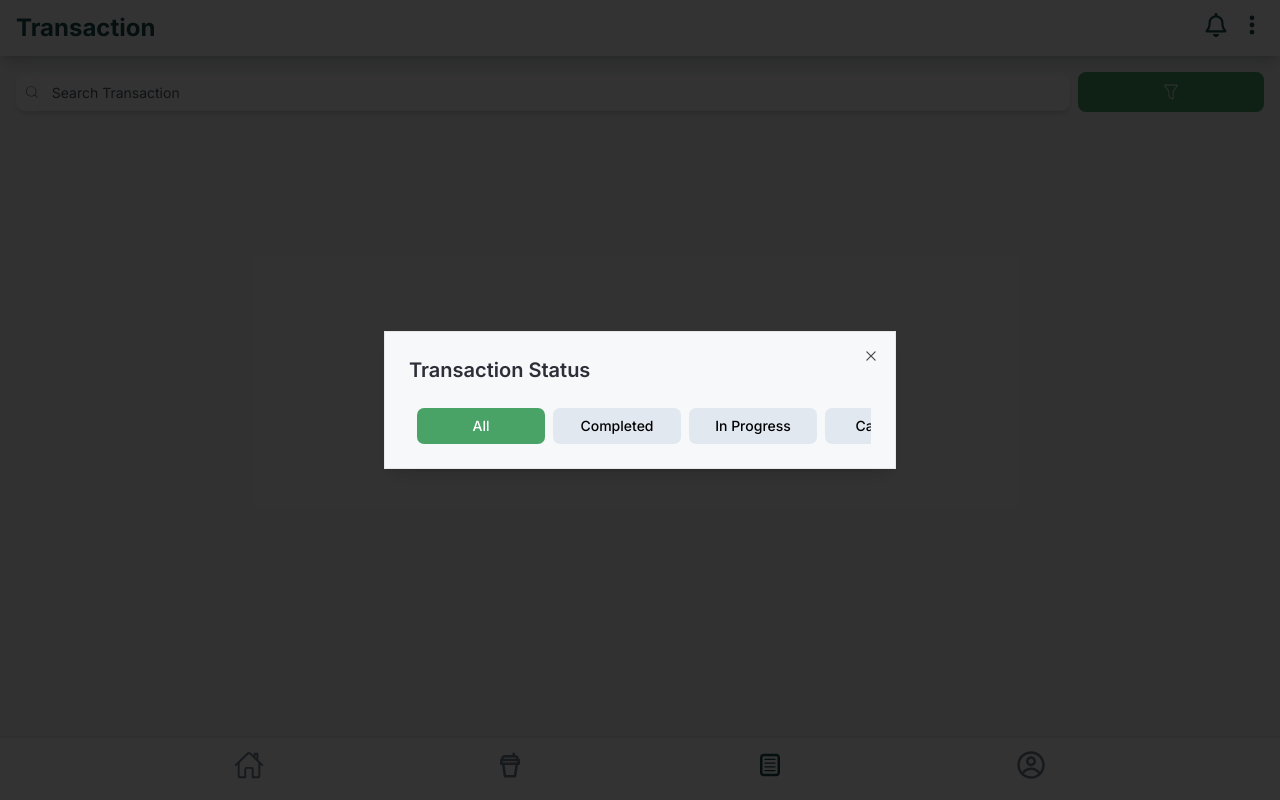
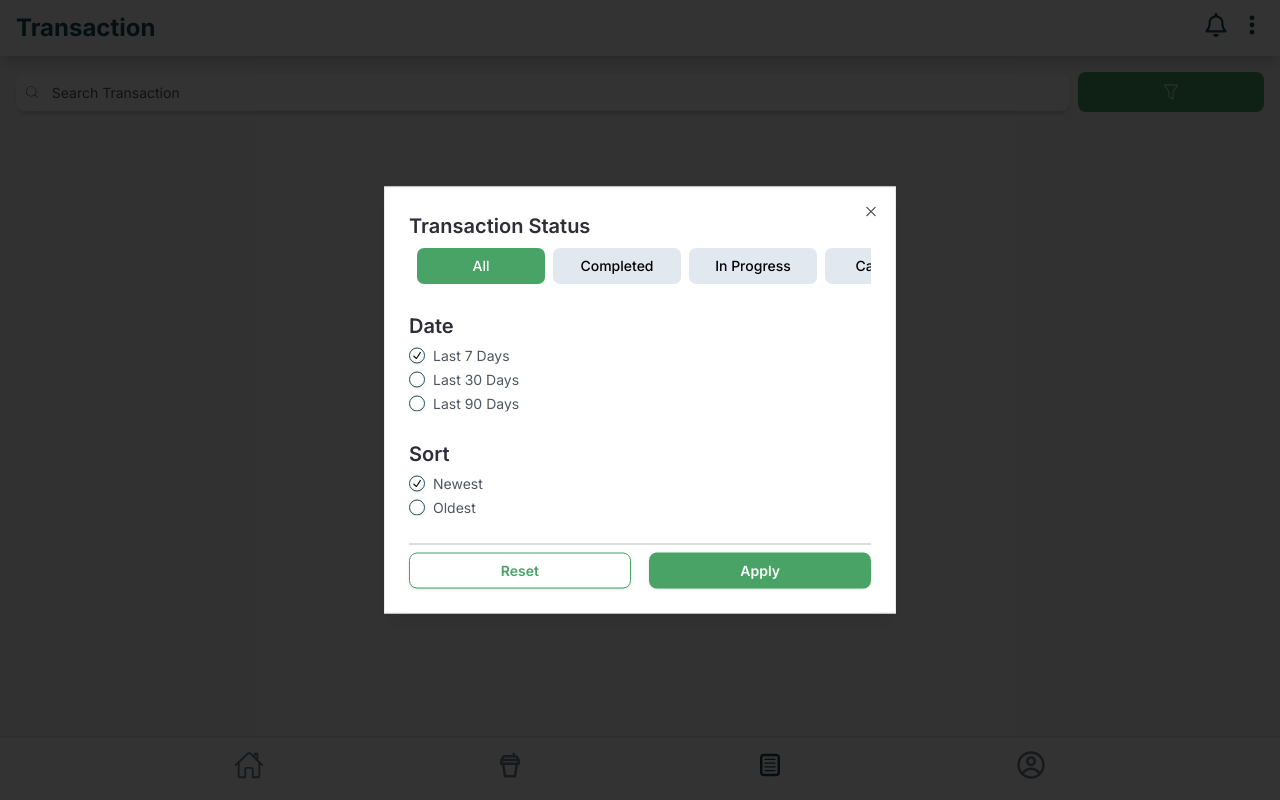
Before and after one commit to Glenn-Rhee/starbucks-app, a Next.js app: page /transaction in a window 1280 px wide. Both pictures are taken after a click on the button 1171 px from the left and 92 px from the top of the page. Built offline with nearby package versions, Linux system fonts and the light colour scheme.

Commit message:
finished search and filtering transaction

```diff
--- a/package.json
+++ b/package.json
@@ -12,6 +12,8 @@
     "@radix-ui/react-dialog": "^1.1.1",
     "@radix-ui/react-dropdown-menu": "^2.1.1",
     "@radix-ui/react-icons": "^1.3.0",
+    "@radix-ui/react-label": "^2.1.0",
+    "@radix-ui/react-radio-group": "^1.2.0",
     "@radix-ui/react-slot": "^1.1.0",
     "class-variance-authority": "^0.7.0",
     "clsx": "^2.1.1",
--- /dev/null
+++ b/src/components/ui/label.tsx
@@ -0,0 +1,26 @@
+"use client"
+
+import * as React from "react"
+import * as LabelPrimitive from "@radix-ui/react-label"
+import { cva, type VariantProps } from "class-variance-authority"
+
+import { cn } from "@/lib/utils"
+
+const labelVariants = cva(
+  "text-sm font-medium leading-none peer-disabled:cursor-not-allowed peer-disabled:opacity-70"
+)
+
+const Label = React.forwardRef<
+  React.ElementRef<typeof LabelPrimitive.Root>,
+  React.ComponentPropsWithoutRef<typeof LabelPrimitive.Root> &
+    VariantProps<typeof labelVariants>
+>(({ className, ...props }, ref) => (
+  <LabelPrimitive.Root
+    ref={ref}
+    className={cn(labelVariants(), className)}
+    {...props}
+  />
+))
+Label.displayName = LabelPrimitive.Root.displayName
+
+export { Label }
--- /dev/null
+++ b/src/components/ui/radio-group.tsx
@@ -0,0 +1,44 @@
+"use client"
+
+import * as React from "react"
+import { CheckIcon } from "@radix-ui/react-icons"
+import * as RadioGroupPrimitive from "@radix-ui/react-radio-group"
+
+import { cn } from "@/lib/utils"
+
+const RadioGroup = React.forwardRef<
+  React.ElementRef<typeof RadioGroupPrimitive.Root>,
+  React.ComponentPropsWithoutRef<typeof RadioGroupPrimitive.Root>
+>(({ className, ...props }, ref) => {
+  return (
+    <RadioGroupPrimitive.Root
+      className={cn("grid gap-2", className)}
+      {...props}
+      ref={ref}
+    />
+  )
+})
+RadioGroup.displayName = RadioGroupPrimitive.Root.displayName
+
+const RadioGroupItem = React.forwardRef<
+  React.ElementRef<typeof RadioGroupPrimitive.Item>,
+  React.ComponentPropsWithoutRef<typeof RadioGroupPrimitive.Item>
+>(({ className, ...props }, ref) => {
+  return (
+    <RadioGroupPrimitive.Item
+      ref={ref}
+      className={cn(
+        "aspect-square h-4 w-4 rounded-full border border-primary text-primary shadow focus:outline-none focus-visible:ring-1 focus-visible:ring-ring disabled:cursor-not-allowed disabled:opacity-50",
+        className
+      )}
+      {...props}
+    >
+      <RadioGroupPrimitive.Indicator className="flex items-center justify-center">
+        <CheckIcon className="h-3.5 w-3.5 fill-primary" />
+      </RadioGroupPrimitive.Indicator>
+    </RadioGroupPrimitive.Item>
+  )
+})
+RadioGroupItem.displayName = RadioGroupPrimitive.Item.displayName
+
+export { RadioGroup, RadioGroupItem }
--- /dev/null
+++ b/src/components/views/transaction/FilterItem.tsx
@@ -0,0 +1,21 @@
+import { cn } from "@/lib/utils";
+
+interface FilterItemProps {
+  children: React.ReactNode;
+  title: string;
+  className?: string;
+}
+export default function FilterItem(props: FilterItemProps) {
+  const { children, title, className } = props;
+  return (
+    <div
+      className={cn(
+        "flex flex-col justify-center mb-3 overflow-auto",
+        className
+      )}
+    >
+      <h3 className="text-dark font-semibold text-xl">{title}</h3>
+      {children}
+    </div>
+  );
+}
--- /dev/null
+++ b/src/components/views/transaction/RadioItem.tsx
@@ -0,0 +1,18 @@
+import { Label } from "@/components/ui/label";
+import { RadioGroupItem } from "@/components/ui/radio-group";
+
+interface RadioItemProps {
+  value: string;
+  id: string;
+}
+export default function RadioItem(props: RadioItemProps) {
+  const { value, id } = props;
+  return (
+    <div className="flex items-center space-x-2">
+      <RadioGroupItem value={value} id={id} className="border-darkGreen" />
+      <Label htmlFor={id} className="text-darkGrey font-normal">
+        {value}
+      </Label>
+    </div>
+  );
+}
--- a/src/components/views/transaction/Search.tsx
+++ b/src/components/views/transaction/Search.tsx
@@ -5,11 +5,15 @@ import { CiSearch } from "react-icons/ci";
 import {
   Dialog,
   DialogContent,
-  DialogHeader,
   DialogTrigger,
 } from "@/components/ui/dialog";
 import { useState } from "react";
 import Option from "@/components/Option";
+import FilterItem from "./FilterItem";
+import { RadioGroup } from "@/components/ui/radio-group";
+import RadioItem from "./RadioItem";
+import ButtonBuy from "@/components/ButtonBuy";
+
 export default function Search() {
   const [open, setOpen] = useState<boolean>(false);
   const optionTransaction = ["All", "Completed", "In Progress", "Cancelled"];
@@ -33,14 +37,34 @@ export default function Search() {
             <CiFilter className="font-bold text-xl" />
           </button>
         </DialogTrigger>
-        <DialogContent>
-          <h3 className="text-dark font-semibold text-xl">
-            Transaction Status
-          </h3>
-          <Option
-            data={optionTransaction}
-            initiateValue={optionTransaction[0]}
-          />
+        <DialogContent className="bg-white">
+          <FilterItem title="Transaction Status">
+            <Option
+              data={optionTransaction}
+              initiateValue={optionTransaction[0]}
+            />
+          </FilterItem>
+          <FilterItem title="Date">
+            <RadioGroup defaultValue="Last 7 Days" className="mt-2">
+              <RadioItem value="Last 7 Days" id="r1" />
+              <RadioItem value="Last 30 Days" id="r2" />
+              <RadioItem value="Last 90 Days" id="r3" />
+            </RadioGroup>
+          </FilterItem>
+          <FilterItem title="Sort">
+            <RadioGroup defaultValue="Newest" className="mt-2">
+              <RadioItem value="Newest" id="r4" />
+              <RadioItem value="Oldest" id="r5" />
+            </RadioGroup>
+          </FilterItem>
+          <div className="w-full border-t border-darkGrey/40 flex justify-center items-center">
+            <div className="flex justify-between items-center w-full mt-2">
+              <ButtonBuy className="w-[48%] rounded-[8px] bg-white border-mainGreen text-mainGreen border font-semibold hover:bg-mainGreen hover:text-white">
+                Reset
+              </ButtonBuy>
+              <ButtonBuy className="w-[48%] font-semibold rounded-[8px]">Apply</ButtonBuy>
+            </div>
+          </div>
         </DialogContent>
       </Dialog>
     </div>
```
Also changed, not shown: 1 other file (tests, documents, lock files or other folders).
